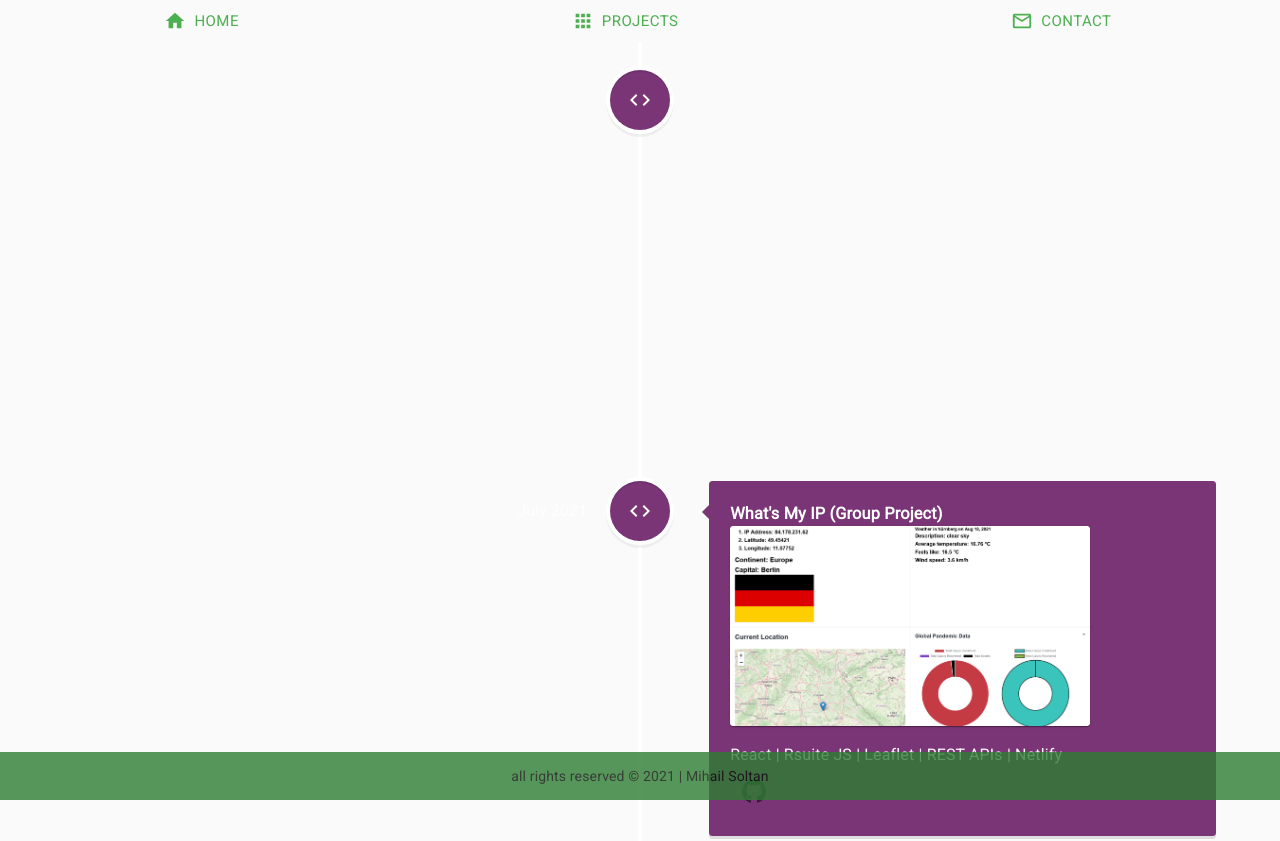
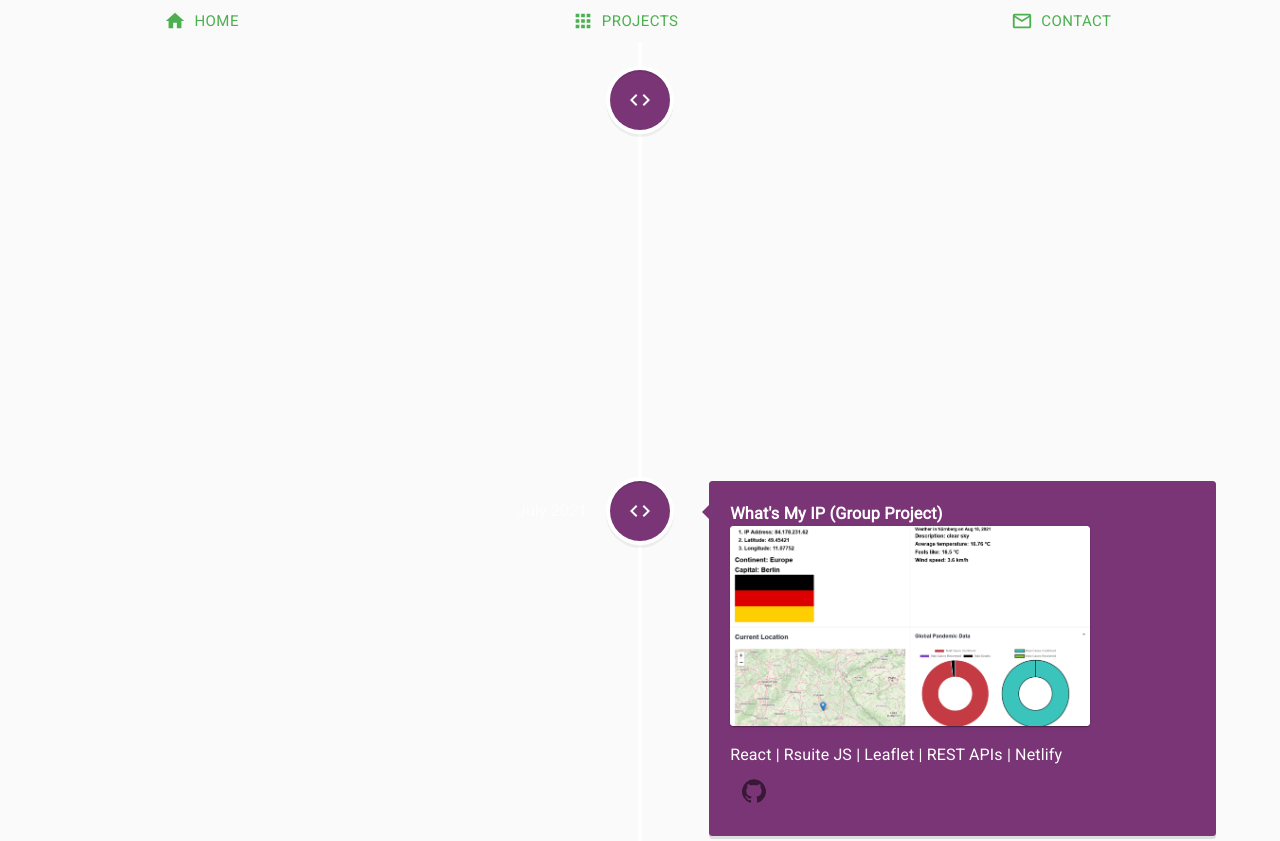
Before and after one commit to mihail-soltan/portfolio, a React (Create React App) app: page /projects in a window 1280 px wide. Shown: the top 841 px of the page. Built offline with nearby package versions, Linux system fonts and the light colour scheme.

Commit message:
fixed footer

```diff
--- a/src/App.css
+++ b/src/App.css
@@ -1,64 +1,43 @@
 @import url('https://fonts.googleapis.com/css2?family=Oswald:wght@300&display=swap');
 
-.App {
-  text-align: center;
-  width: 100%;
+
+body {
+  display: flex;
+  flex-direction: column;
+  height: 100vh;
+  justify-content: space-between;
+}
+#root {
+  display: flex;
+  flex-direction: column;
   height: 100%;
+  justify-content: space-between;
+
 }
-
-.App-logo {
-  height: 40vmin;
-  pointer-events: none;
-}
-
-@media (prefers-reduced-motion: no-preference) {
-  .App-logo {
-    animation: App-logo-spin infinite 20s linear;
-  }
-}
-
 .quote{
   font-size: 24px;
   font-family: 'Oswald', sans-serif;
   padding: 5px;
 
 }
+
 .footerBox {
   display: flex;
-  position: fixed;
+  margin-top: auto;
   flex-direction: column;
+  position: relative;
+  margin-top: auto;
   bottom: 0;
   width: 100%;
   align-items: center;
   justify-self: center;
-  margin-top: 5rem;
+  /* margin-top: 5rem; */
   background-color: #2E7D32;
   opacity: 0.8;
   /* height: 10vh; */
 }
-.App-header {
-  background-color: #282c34;
-  min-height: 100vh;
-  display: flex;
-  flex-direction: column;
-  align-items: center;
-  justify-content: center;
-  font-size: calc(10px + 2vmin);
-  color: white;
-}
 
-.App-link {
-  color: #61dafb;
-}
 
-@keyframes App-logo-spin {
-  from {
-    transform: rotate(0deg);
-  }
-  to {
-    transform: rotate(360deg);
-  }
-}
 @media(max-width: 400px){
 
 }
--- a/src/Contact.js
+++ b/src/Contact.js
@@ -24,11 +24,11 @@ const useStyles = makeStyles((theme) => ({
       width: 960,
     },
     [theme.breakpoints.up("lg")]: {
-      width: 960,
+      width: 1200,
     },
   },
   fields: {
-    margin: theme.spacing(1),
+    margin: theme.spacing(2),
     display: "flex",
     flexDirection: "column",
     justifyContent: "center",
--- a/src/Footer.js
+++ b/src/Footer.js
@@ -17,11 +17,11 @@ const theme = createTheme({
 
 export default function Footer() {
   return (
-    <ThemeProvider >
-      <footer className="footerBox" theme={theme}>
+
+      <footer className="footerBox">
         <p>all rights reserved © 2021 | Mihail Soltan</p>
       </footer>
-    </ThemeProvider>
+
     // <Box  className="footerBox">
     //   <Grid style={{ alignItems: "center"}}>
     //     <Grid item
--- a/src/Navbar.js
+++ b/src/Navbar.js
@@ -20,17 +20,17 @@ export default function CenteredTabs() {
     <div>
       <ThemeProvider theme={theme}>
         <Box display="flex"  justifyContent="space-around">
-        <Link to="/">
-          <Button  size="large" startIcon={<HomeIcon />} color="primary">
+        <Link style={{textDecoration: "none"}} to="/">
+          <Button size="large" startIcon={<HomeIcon />} color="primary">
             HOME
           </Button>
         </Link>
-        <Link to="/projects">
+        <Link style={{textDecoration: "none"}} to="/projects">
           <Button  size="large" startIcon={<AppsIcon />}color="primary">
             PROJECTS
           </Button>
         </Link>
-        <Link to="/contact">
+        <Link style={{textDecoration: "none"}} to="/contact">
           <Button  size="large" startIcon={<MailOutlineIcon/>} color="primary">
             CONTACT
             </Button>
--- a/src/Projects.js
+++ b/src/Projects.js
@@ -31,7 +31,7 @@ export default function Profile() {
   const classes = useStyles();
   return (
     <>
-      <VerticalTimeline>
+      <VerticalTimeline className="timeline">
         <VerticalTimelineElement
           className="vertical-timeline-element--work"
           contentStyle={{ background: "#7A3577", color: "#fff" }}
```
